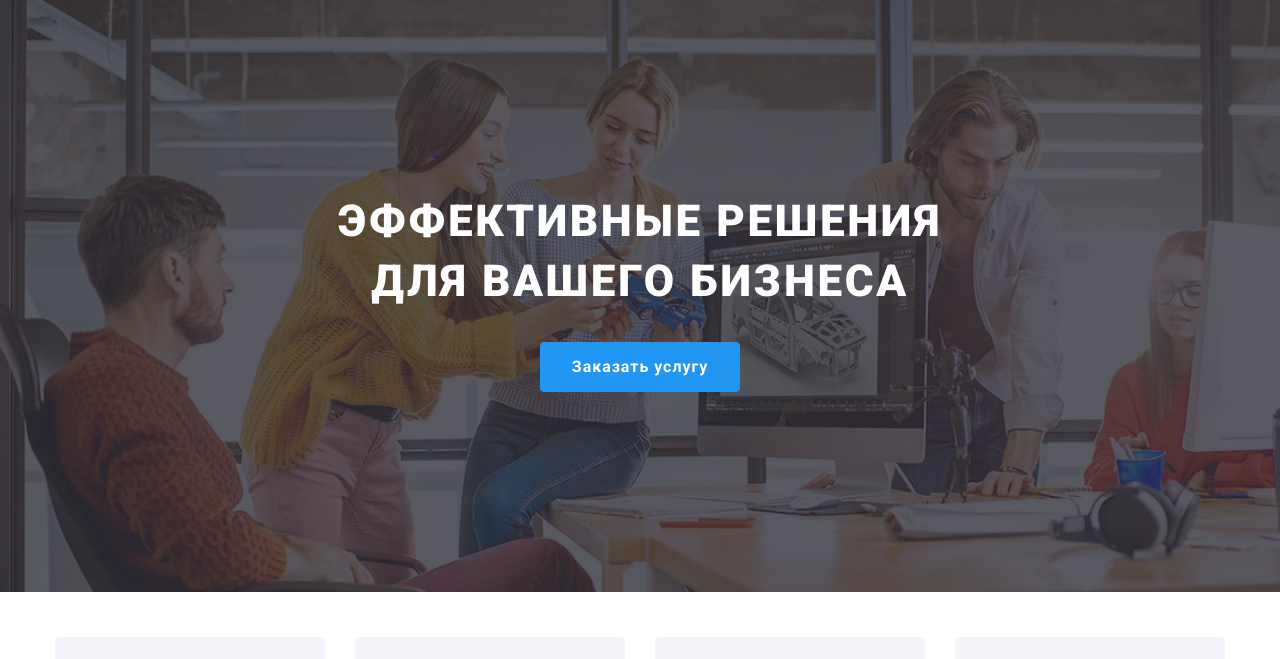
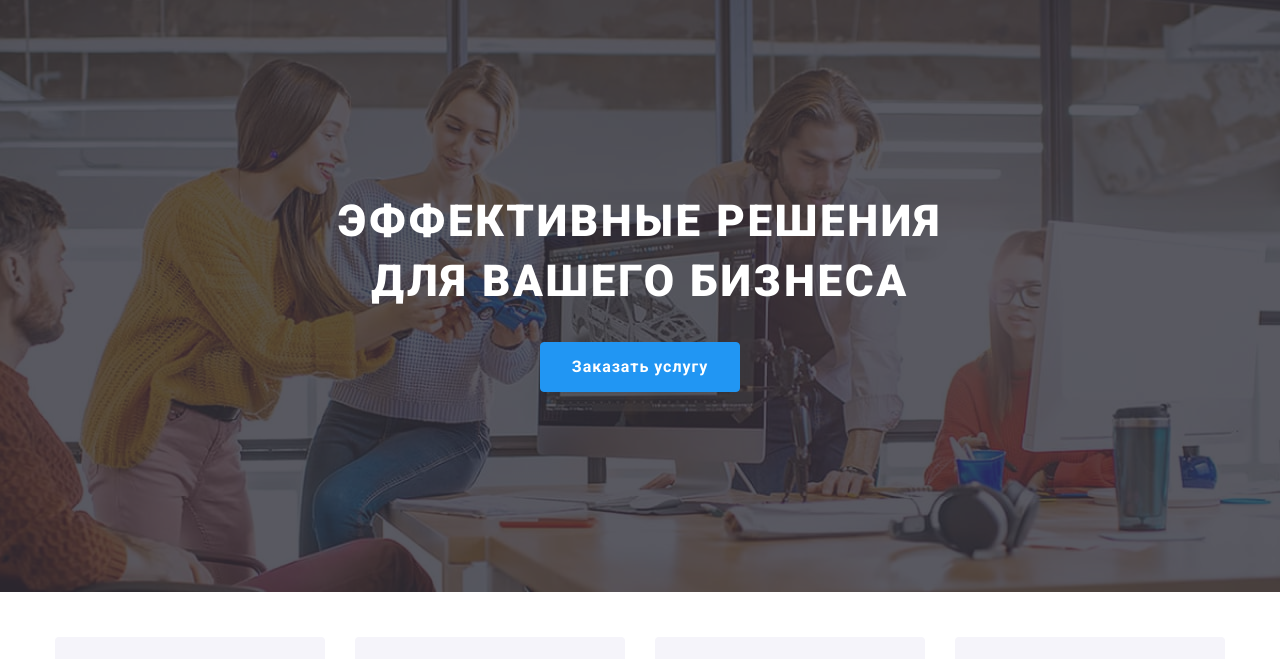
Before and after one commit to Maksym-Zyza/goit-markup-hw-08, a plain HTML site: page index.html in a window 1280 px wide. Shown: the part 88-747 px from the top of the page. Drawn offline with nearby package versions, Linux system fonts and the light colour scheme.

Commit message:
Фон героя на весь екрін

```diff
--- a/sass/components/_hero.scss
+++ b/sass/components/_hero.scss
@@ -2,19 +2,22 @@
 .hero {
   text-align: center;
   padding-bottom: 280px;
-  max-width: 480px;
+  max-width: 768px;
   height: 400px;
   margin-left: auto;
   margin-right: auto;
   background-color: rgba(47, 48, 58, 0.8);
   background-image: url(../img/overlay.png), url(../img/Hero_mob_1x.jpg);
+  background-repeat: no-repeat;
+  background-size: cover;
+  background-position: center;
 
   @media (min-resolution: 2dppx) {
     background-image: url(../img/overlay.png), url(../img/Hero_mob_2x.jpg);
   }
 
   @media screen and (min-width: 768px) {
-    max-width: 768px;
+    max-width: 1200px;
     background-image: url(../img/overlay.png), url(../img/Hero_tab_1x.jpg);
 
     @media (min-resolution: 2dppx) {
```
Also changed, not shown: CSS/main.css, CSS/main.min.css, 2 other files.
